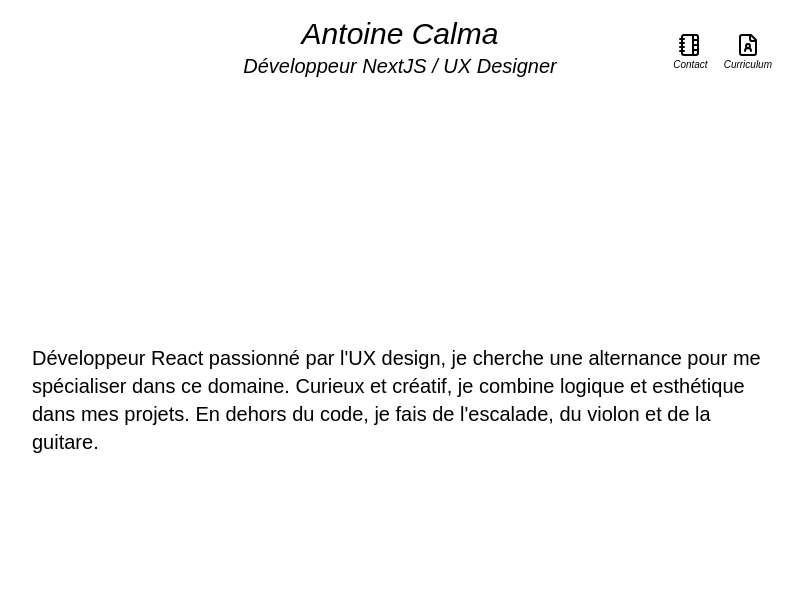
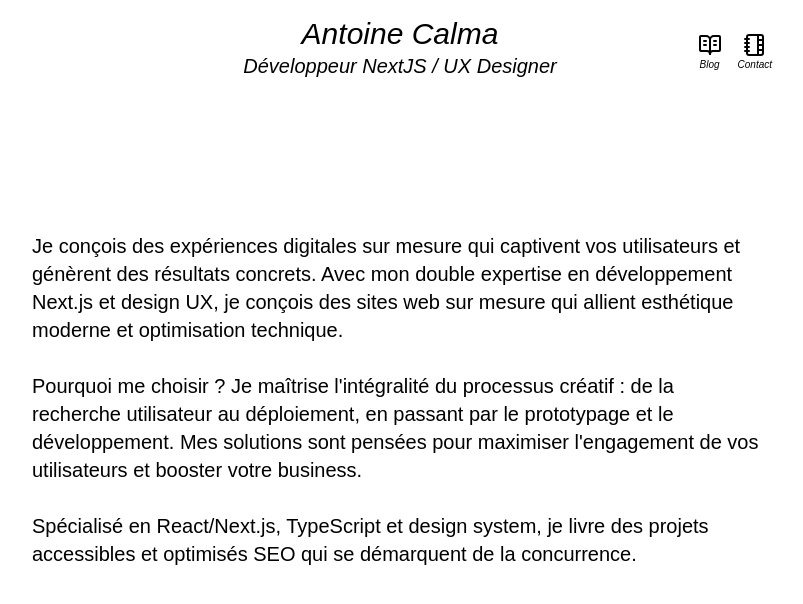
Before and after one commit to Amlac-Eniotna/antoinecalmafr, a Next.js app: page / in a window 1280 px wide. Shown: the top 604 px of the page, without its empty margins (240-1043 px from the left). Built offline with nearby package versions, Linux system fonts and the light colour scheme; a web font is replaced by a local one.

Commit message:
me and header

```diff
--- a/layout/header.tsx
+++ b/layout/header.tsx
@@ -1,4 +1,4 @@
-import { FileUser, NotebookTabs } from "lucide-react";
+import { BookOpenText, NotebookTabs } from "lucide-react";
 import Link from "next/link";
 
 export const Header = () => {
@@ -12,10 +12,13 @@ export const Header = () => {
           Développeur NextJS / UX Designer
         </h2>
         <div className="absolute top-0 flex size-full items-end-safe justify-end-safe pr-5">
-          {/* <a className="flex cursor-pointer flex-col items-center justify-center p-2">
+          <Link
+            href={"https://blog.antoinecalma.fr/"}
+            className="flex cursor-pointer flex-col items-center justify-center p-2"
+          >
             <BookOpenText />
             <span className="text-center text-[10px]">Blog</span>
-          </a> */}
+          </Link>
           <Link
             href="#contact"
             className="flex cursor-pointer flex-col items-center justify-center p-2"
@@ -23,14 +26,6 @@ export const Header = () => {
             <NotebookTabs />
             <span className="text-center text-[10px]">Contact</span>
           </Link>
-          <Link
-            href="/CV_UX_Design.pdf"
-            target="_blank"
-            className="flex cursor-pointer flex-col items-center justify-center p-2"
-          >
-            <FileUser />
-            <span className="text-center text-[10px]">Curriculum</span>
-          </Link>
         </div>
       </div>
     </header>
--- a/layout/me.tsx
+++ b/layout/me.tsx
@@ -1,11 +1,23 @@
 export const Me = () => {
   return (
     <section className="relative flex min-h-dvh w-full snap-start snap-always items-center justify-center py-24">
-      <p className="m-auto max-w-3xl px-6 text-left text-lg sm:px-4 sm:text-xl">
-        Développeur React passionné par l&apos;UX design, je cherche une
-        alternance pour me spécialiser dans ce domaine. Curieux et créatif, je
-        combine logique et esthétique dans mes projets. En dehors du code, je
-        fais de l&apos;escalade, du violon et de la guitare.
+      <p className="ligatures m-auto max-w-3xl px-6 text-left text-lg sm:px-4 sm:text-xl">
+        Je conçois des expériences digitales sur mesure qui captivent vos
+        utilisateurs et génèrent des résultats concrets. Avec mon double
+        expertise en développement Next.js et design UX, je conçois des sites
+        web sur mesure qui allient esthétique moderne et optimisation technique.
+        <br />
+        <br />
+        <strong>Pourquoi me choisir ?</strong> Je maîtrise l{"'"}intégralité du
+        processus créatif : de la recherche utilisateur au déploiement, en
+        passant par le prototypage et le développement. Mes solutions sont
+        pensées pour maximiser l{"'"}engagement de vos utilisateurs et booster
+        votre business.
+        <br />
+        <br />
+        Spécialisé en React/Next.js, TypeScript et design system, je livre des
+        projets accessibles et optimisés SEO qui se démarquent de la
+        concurrence.
       </p>
       <div className="absolute -bottom-8 m-auto h-16 w-[1px] bg-black sm:-bottom-16 sm:h-32"></div>
     </section>
```
